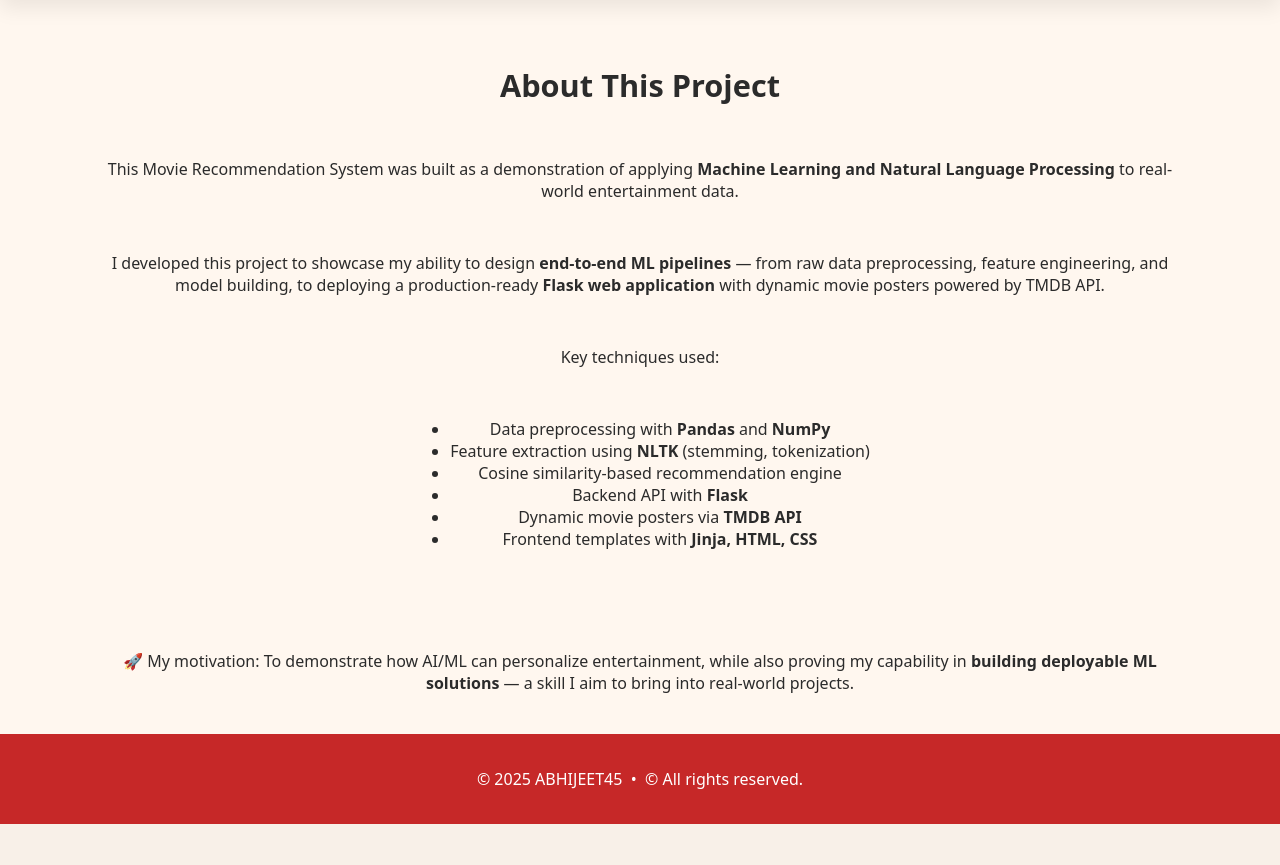
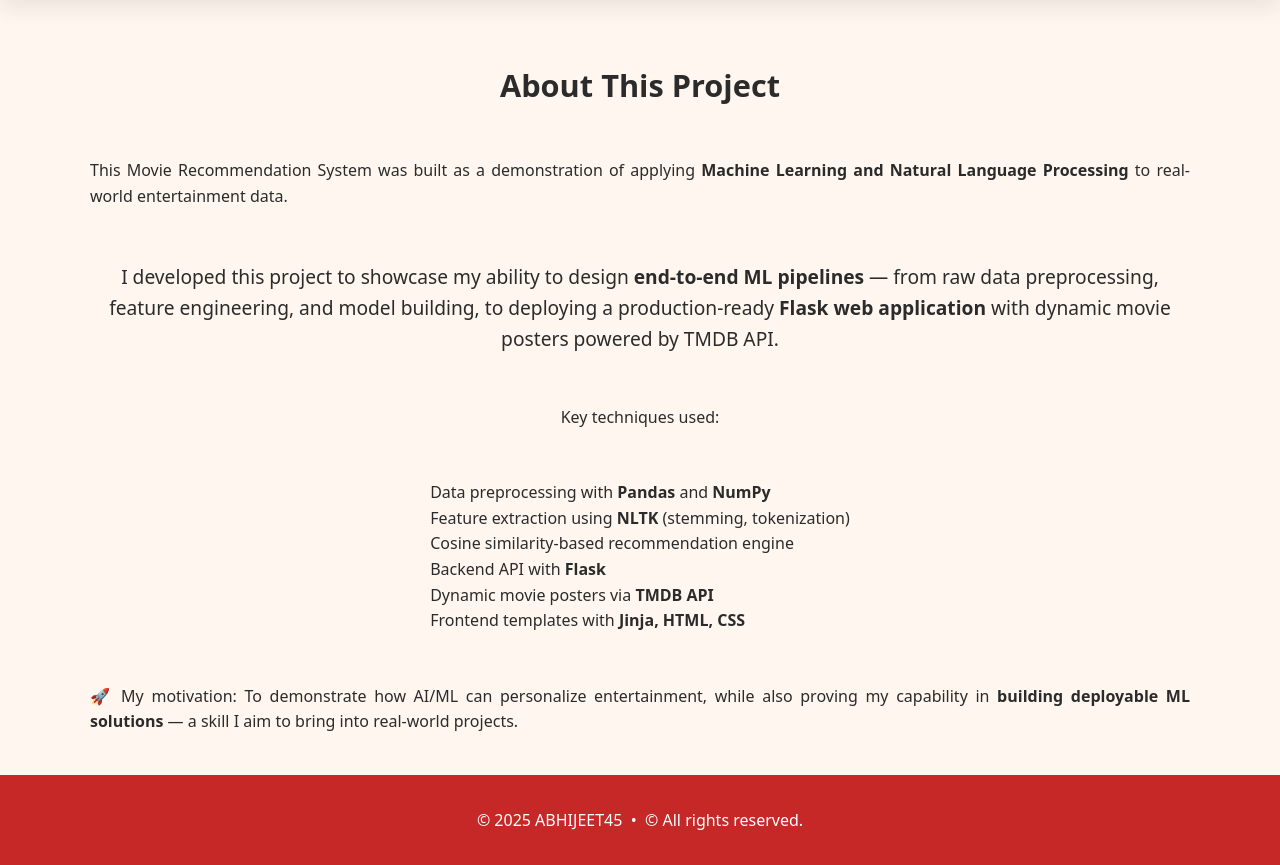
Before and after one commit to abhithombare45/Movie-Recommender-System, a Flask app: page /about in a window 1280 px wide. Shown: the part 70-935 px from the top of the page. Before the commit the page ends 894 px from the top, so only its background shows below. Run offline with Flask 3, Linux system fonts and the light colour scheme; parts of the project's set-up code (start-up, migrations or seed data) failed here and were passed over.

Commit message:
Auto COMMIT on React Tut Project

```diff
--- a/static/css/styles.css
+++ b/static/css/styles.css
@@ -385,3 +385,35 @@ a {
   border-radius: 12px;
   margin-bottom: 6px;
 }
+
+
+/* ---------- About Page Styling ---------- */
+
+.about-text {
+  font-size: 1rem;
+  /* default for paragraphs */
+  line-height: 1.6;
+  margin-bottom: 1rem;
+  text-align: justify;
+  /* optional: neat alignment */
+}
+
+/* Middle paragraph (the 2nd one in about.html) */
+.about-text:nth-of-type(2) {
+  font-size: 1.2rem;
+  /* slightly bigger */
+  font-weight: 500;
+  /* background-color: yellow; */
+  text-align: center;
+}
+
+/* Remove bullets from About page lists */
+.hero ul.about-text {
+  list-style: none;
+  padding: 0;
+}
+
+.about-text ul li {
+  margin: 6px 0;
+  font-size: 0.95rem;
+}
--- a/templates/about.html
+++ b/templates/about.html
@@ -15,9 +15,8 @@
             from raw data preprocessing, feature engineering, and model building, to deploying a
             production-ready <strong>Flask web application</strong> with dynamic movie posters powered by TMDB API.
         </p>
-        <p class="about-text">
-            Key techniques used:
-        <ul>
+        <p class="about-text">Key techniques used:</p>
+        <ul class="about-text">
             <li>Data preprocessing with <strong>Pandas</strong> and <strong>NumPy</strong></li>
             <li>Feature extraction using <strong>NLTK</strong> (stemming, tokenization)</li>
             <li>Cosine similarity-based recommendation engine</li>
@@ -25,7 +24,6 @@
             <li>Dynamic movie posters via <strong>TMDB API</strong></li>
             <li>Frontend templates with <strong>Jinja, HTML, CSS</strong></li>
         </ul>
-        </p>
         <p class="about-text">
             🚀 My motivation: To demonstrate how AI/ML can personalize entertainment,
             while also proving my capability in <strong>building deployable ML solutions</strong>
```
